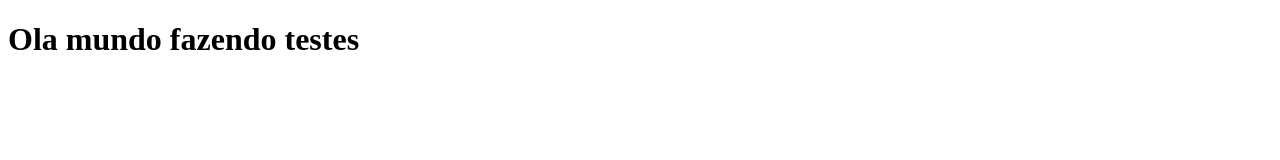
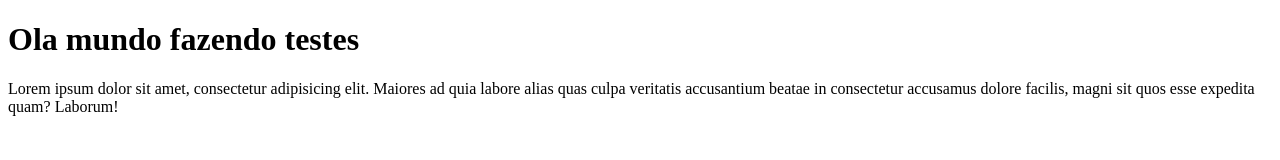
Before and after one commit to MokdcyVictor/ProjectGIT, a plain HTML site: page index.html in a window 1280 px wide. Drawn offline with Linux system fonts and the light colour scheme.

Commit message:
só testes

```diff
--- a/index.html
+++ b/index.html
@@ -8,5 +8,8 @@
 </head>
 <body>
     <h1>Ola mundo fazendo testes</h1>
+    <p>Lorem ipsum dolor sit amet, consectetur adipisicing elit.
+        Maiores ad quia labore alias quas culpa veritatis accusantium beatae in consectetur accusamus dolore facilis,
+        magni sit quos esse expedita quam? Laborum!</p>
 </body>
 </html>
```
